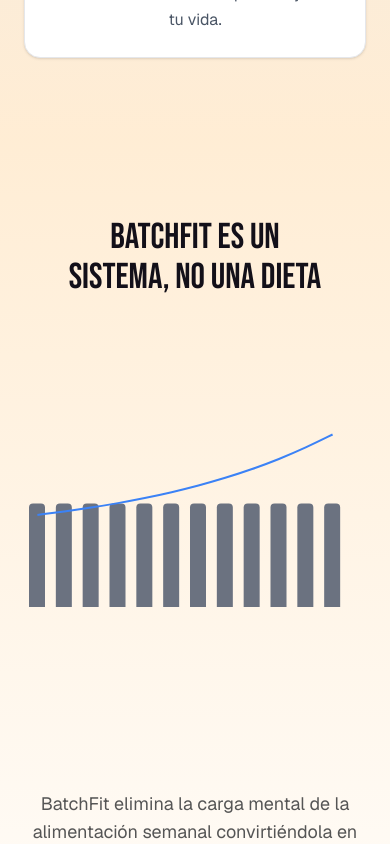
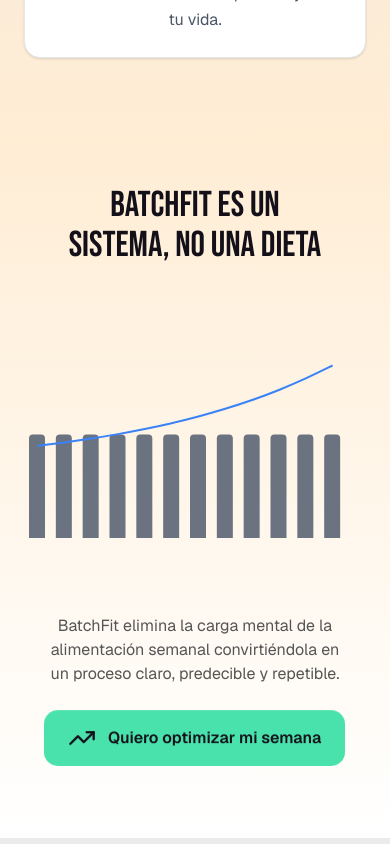
Before and after one commit to ai-forge-solutions/batch-fit-landing-page, a Next.js app: page / in a window 390 px wide. Shown: the part 2880-3724 px from the top of the page. Built offline with nearby package versions, Linux system fonts and the light colour scheme.

Commit message:
fix movile size for batchfit landing

```diff
--- a/components/landing/what-is-batchfit.tsx
+++ b/components/landing/what-is-batchfit.tsx
@@ -33,27 +33,27 @@ export function WhatIsBatchFit() {
   }
 
   return (
-    <section ref={ref} className="bg-gradient-to-b from-orange-100 to-white py-20 px-6">
+    <section ref={ref} className="bg-gradient-to-b from-orange-100 to-white py-12 md:py-20 px-6">
       <div className="max-w-6xl mx-auto">
         {/* Título principal centrado */}
-        <div className="text-center mb-16">
+        <div className="text-center mb-8 md:mb-16">
           <h1 className="text-4xl md:text-5xl lg:text-6xl font-title text-foreground text-balance">
             BatchFit es un sistema, no una dieta
           </h1>
         </div>
 
         {/* Contenido dividido en dos subsecciones */}
-        <div className="flex flex-col md:flex-row items-center md:items-center gap-16 md:gap-20">
+        <div className="flex flex-col md:flex-row items-center md:items-center gap-8 md:gap-20">
           {/* Subsección izquierda - Gráfico */}
-          <div className="flex-1 w-full md:w-1/2 flex flex-col justify-center items-center min-h-[300px]">
-            <div className="relative w-full flex justify-center" style={{ top: '-35px' }}>
-              <PositiveGrowthRechart className="w-[320px] h-[220px] md:w-[400px] md:h-[260px]" />
+          <div className="flex-1 w-full md:w-1/2 flex flex-col justify-center items-center min-h-[200px] md:min-h-[300px]">
+            <div className="relative w-full flex justify-center" style={{ top: '-20px' }}>
+              <PositiveGrowthRechart className="w-[240px] h-[180px] md:w-[400px] md:h-[260px]" />
             </div>
           </div>
 
           {/* Subsección derecha - Subtítulo y CTA */}
-          <div className="flex-1 w-full md:w-1/2 flex flex-col justify-center items-center text-center min-h-[300px]">
-            <p className="text-lg md:text-xl text-muted-foreground text-balance mb-8">
+          <div className="flex-1 w-full md:w-1/2 flex flex-col justify-center items-center text-center min-h-[200px] md:min-h-[300px]">
+            <p className="text-base md:text-xl text-muted-foreground text-balance mb-6 md:mb-8">
               BatchFit elimina la carga mental de la alimentación semanal convirtiéndola en un proceso claro, predecible y repetible.
             </p>
             <motion.div
```
